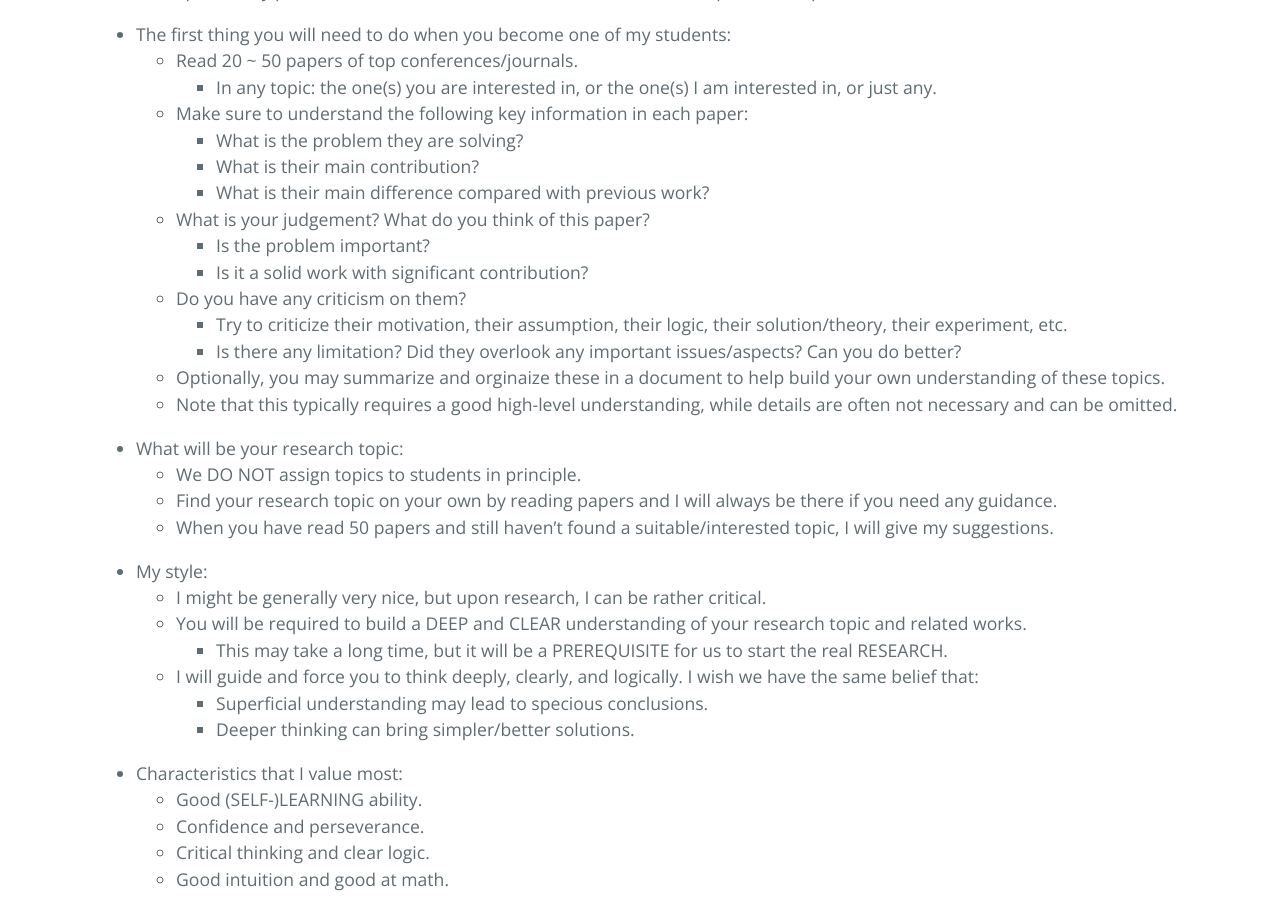
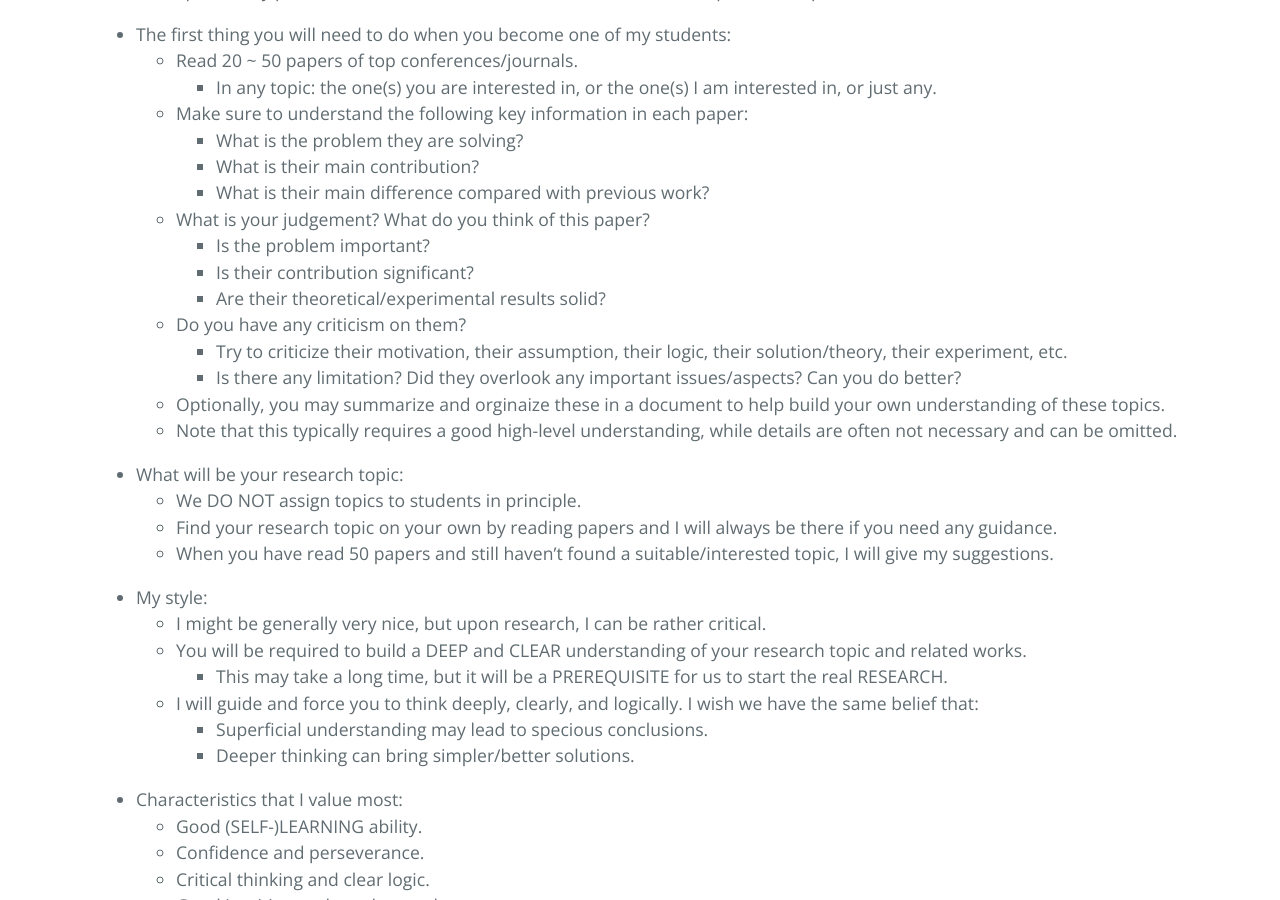
Before and after one commit to ZhimingZhou/zhimingzhou.github.io, a Jekyll site: the page built from _posts/2021-10-11-Prospective-Students.md, in a window 1280 px wide and 900 px high, scrolled down 608 px. Built offline with Jekyll 4.4.1, drawn with Linux system fonts in a browser that asks for light colours; comment, search, counter and statistics services are not loaded.

Commit message:
Update 2021-10-11-Prospective-Students.md

```diff
--- a/_posts/2021-10-11-Prospective-Students.md
+++ b/_posts/2021-10-11-Prospective-Students.md
@@ -27,7 +27,8 @@ I’m looking for talented students with enthusiasm for fundamental research in
 		- What is their main difference compared with previous work?
 	- What is your judgement? What do you think of this paper?
 		- Is the problem important?
-		- Is it a solid work with significant contribution?
+		- Is their contribution significant?
+		- Are their theoretical/experimental results solid?
 	- Do you have any criticism on them?
 		- Try to criticize their motivation, their assumption, their logic, their solution/theory, their experiment, etc.
 		- Is there any limitation? Did they overlook any important issues/aspects? Can you do better?
```
